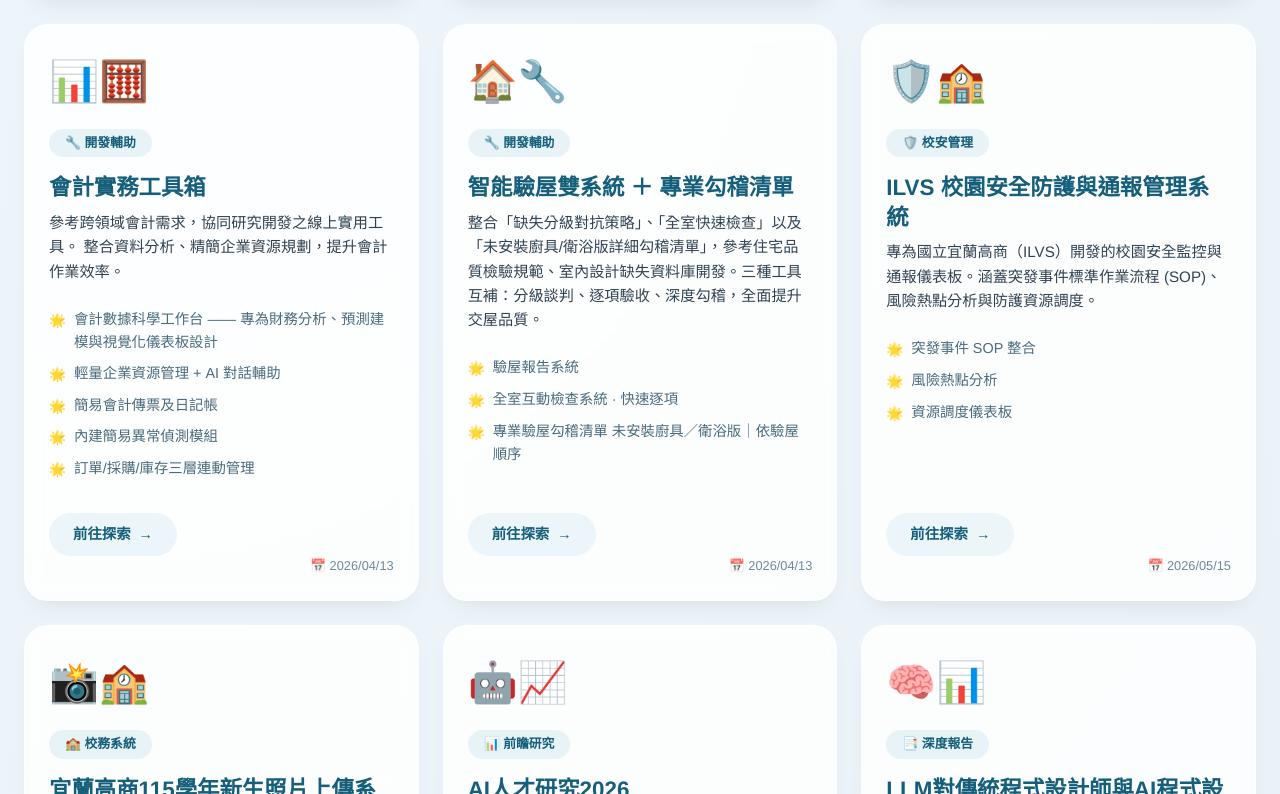
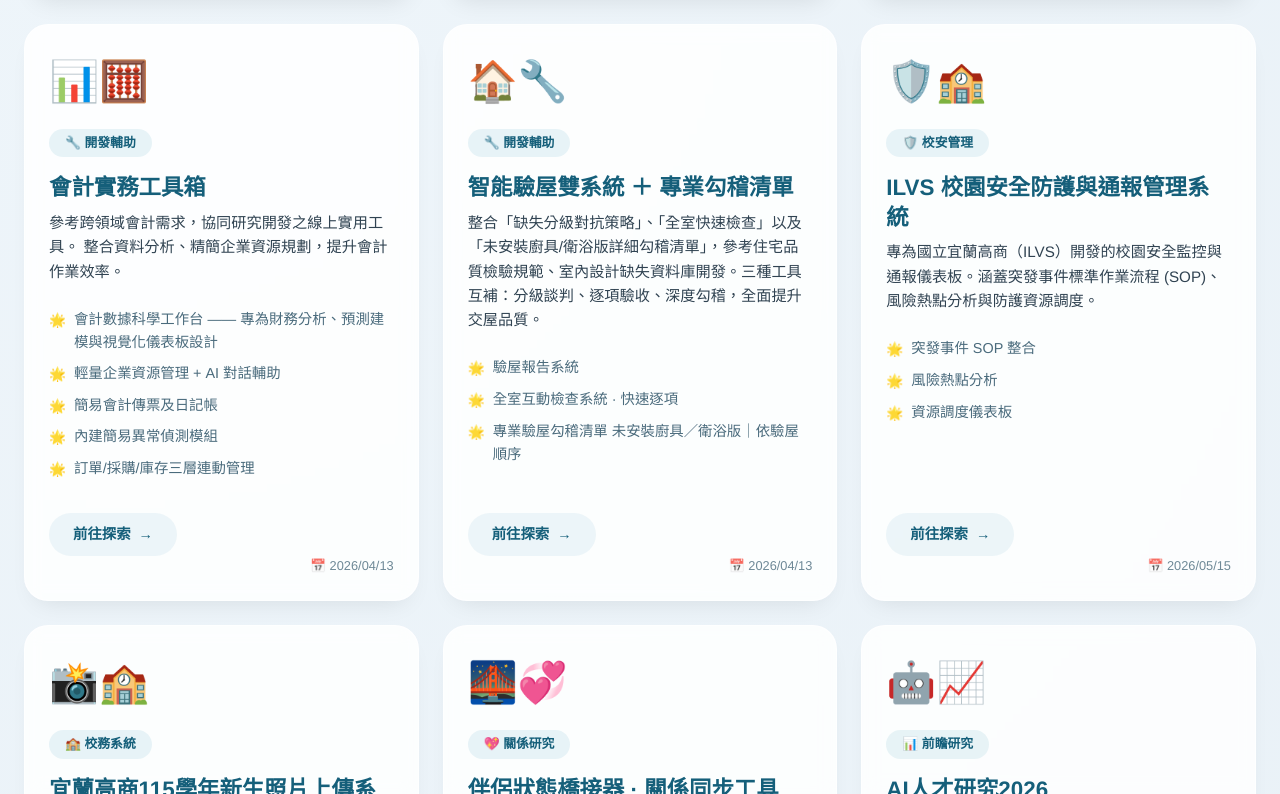
Before and after one commit to s8762999999-design/s8762999999-design.github.io, a plain HTML site: page index.html in a window 1280 px wide. Shown: the part 2006-2800 px from the top of the page. Drawn offline with Linux system fonts and the light colour scheme.

Commit message:
Add '伴侶狀態橋接器' feature for relationship synchronization
Added a new feature for the '伴侶狀態橋接器' to synchronize emotional and daily states, enhancing communication and interaction experience.

```diff
--- a/index.html
+++ b/index.html
@@ -5,6 +5,7 @@
     <meta name="viewport" content="width=device-width, initial-scale=1.0, viewport-fit=cover">
 
     <title>營養師亮亮AI探索研究成果</title>
+    <!-- Google Search Console 網站擁有權驗證標記 -->
     <meta name="google-site-verification" content="googlee37186840c2cb1e8">
 
     <meta name="description" content="營養師亮亮AI探索研究成果彙整：AI藝術創作、自製網頁工具、AI人才前瞻、LLM/DS/Claude分析報告、AI工具比較平台、AI Orchestrator、AI工具入口導航、營養AI衛教研究、AI音樂生理研究、AI互動協議設計、AI安全決策樹、NotebookLM提示工程、企業AI紅隊測試、敏感資料去識別化系統、AI任務轉移提示工程、NIU生物資源面試策略、電子系統可靠性研究、NIU面試策略儀表板、EBM健康資訊解碼器、健康資訊解碼器v3、微胖男性穿搭指南、AI資深vs初階技能差異研究、UI/UX學習全攻略、從測試邏輯到萬用思維、PPI決策中樞、會計實務工具箱、智能驗屋雙系統、AI時代下的實體書價值與未來、AI 系統設計研究、激勵演說研究，以及網頁設計AI提示詞辭典與Gemini創意應用。">
@@ -564,6 +565,7 @@
         <h1>🍎 營養師亮亮AI探索研究成果</h1>
         <div class="subhead">🔍 精選資源・前瞻分析・創意交匯</div>
 
+        <!-- 搜尋區塊 -->
         <div class="search-container">
             <input type="text" id="searchInput" placeholder="🔎 輸入關鍵字，即時篩選下方資源 (AI、工具、研究...)" aria-label="站內搜尋關鍵字">
             <button id="searchBtn">🌐 Google 搜尋網站</button>
@@ -576,7 +578,8 @@
         </div>
 
         <div id="quickLinksContainer" class="quick-links">
-            </div>
+            <!-- 動態生成分組快速連結按鈕 -->
+        </div>
     </header>
 
     <main>
@@ -611,6 +614,8 @@
         { title: "智能驗屋雙系統 ＋ 專業勾稽清單", shortTitle: "智能驗屋雙系統", url: "https://s8762999999-design.github.io/new-house-check-system/", description: "整合「缺失分級對抗策略」、「全室快速檢查」以及「未安裝廚具/衛浴版詳細勾稽清單」，參考住宅品質檢驗規範、室內設計缺失資料庫開發。三種工具互補：分級談判、逐項驗收、深度勾稽，全面提升交屋品質。", features: ["驗屋報告系統", "全室互動檢查系統 · 快速逐項", "專業驗屋勾稽清單 未安裝廚具／衛浴版｜依驗屋順序"], icon: "🏠🔧", category: "🔧 開發輔助", group: "創作與工具", showDevDate: true },
         { title: "ILVS 校園安全防護與通報管理系統", shortTitle: "ILVS 校安系統", url: "https://ilvsilc.github.io/ILVS-Campus-Security/", description: "專為國立宜蘭高商（ILVS）開發的校園安全監控與通報儀表板。涵蓋突發事件標準作業流程 (SOP)、風險熱點分析與防護資源調度。", features: ["突發事件 SOP 整合", "風險熱點分析", "資源調度儀表板"], icon: "🛡️🏫", category: "🛡️ 校安管理", group: "創作與工具", showDevDate: true },
         { title: "宜蘭高商115學年新生照片上傳系統", shortTitle: "新生照片系統", url: "https://s8762999999-design.github.io/ILVS-115Freshman-Photo-Collection-System/", description: "為宜蘭高商115學年度新生開發的專屬照片收集系統。內建前端 Canvas 自動化圖片壓縮技術，降低伺服器負載，並結合 Google Apps Script 實現無伺服器 (Serverless) 資料自動歸檔。", features: ["前端 Canvas 圖片壓縮", "GAS 無伺服器資料整合", "RWD 行動端拍照上傳"], icon: "📸🏫", category: "🏫 校務系統", group: "創作與工具", showDevDate: true },
+        // ========= 新加入的「伴侶狀態橋接器」 =========
+        { title: "伴侶狀態橋接器 · 關係同步工具", shortTitle: "伴侶狀態橋接器", url: "https://s8762999999-design.github.io/Partner-State-Bridge/", description: "專為伴侶設計的情緒與日常狀態同步工具。透過視覺化儀表板與狀態橋接機制，促進非同步溝通與即時理解，打造更有溫度的關係互動體驗。", features: ["情緒與日常狀態同步", "非同步溝通橋接機制", "視覺化關係互動儀表板"], icon: "🌉💞", category: "💖 關係研究", group: "創作與工具", showDevDate: true },
 
         // 研究報告
         { title: "AI人才研究2026", shortTitle: "AI人才研究", url: "https://htmlpreview.github.io/?https://gist.githubusercontent.com/s8762999999-design/21c01e2187e67b6306ff3ce3c831d634/raw/184b7996c85393c0c573092cf0cddd03f45bc897/gistfile1.txt", description: "探索AI領域人才趨勢、技能地圖與未來發展研究。透過即時預覽工具展示互動報告，提供2026年人工智慧人才培育關鍵洞察與學習資源。", features: ["AI人才需求分析", "技能樹圖譜預覽", "前瞻研究與職涯建議"], icon: "🤖📈", category: "📊 前瞻研究", group: "研究報告" },
@@ -681,8 +686,9 @@
         "學習": ["教育", "study", "教材", "測驗"],
         "照片": ["相片", "上傳", "新生", "圖"],
         "校務": ["行政", "系統", "宜蘭高商", "ilvs"],
-        "伴侶": ["情侶", "關係", "couple", "戀愛", "情感"],
-        "關係": ["伴侶", "心理", "互動", "溝通"]
+        "伴侶": ["情侶", "關係", "couple", "partner", "戀愛", "情感", "橋接", "狀態", "同步"],
+        "關係": ["伴侶", "心理", "互動", "溝通", "橋接", "bridge"],
+        "橋接": ["bridge", "同步", "狀態", "伴侶", "溝通"]
     };
 
     function expandKeywords(keyword) {
@@ -782,9 +788,13 @@
                     dateLabel = "📅 2026/07/11";
                 }
 
-                // 動態賦予本次新增內容之開發日期
                 if (item.title === "伴侶 AI OS 關係研究計畫") {
                     dateLabel = "📅 2026/07/15";
+                }
+
+                // 動態賦予本次新增內容之開發日期
+                if (item.title === "伴侶狀態橋接器 · 關係同步工具") {
+                    dateLabel = "📅 2026/08/18";
                 }
 
                 cardInnerHtml += `<div class="dev-date">${dateLabel}</div>`;
```
